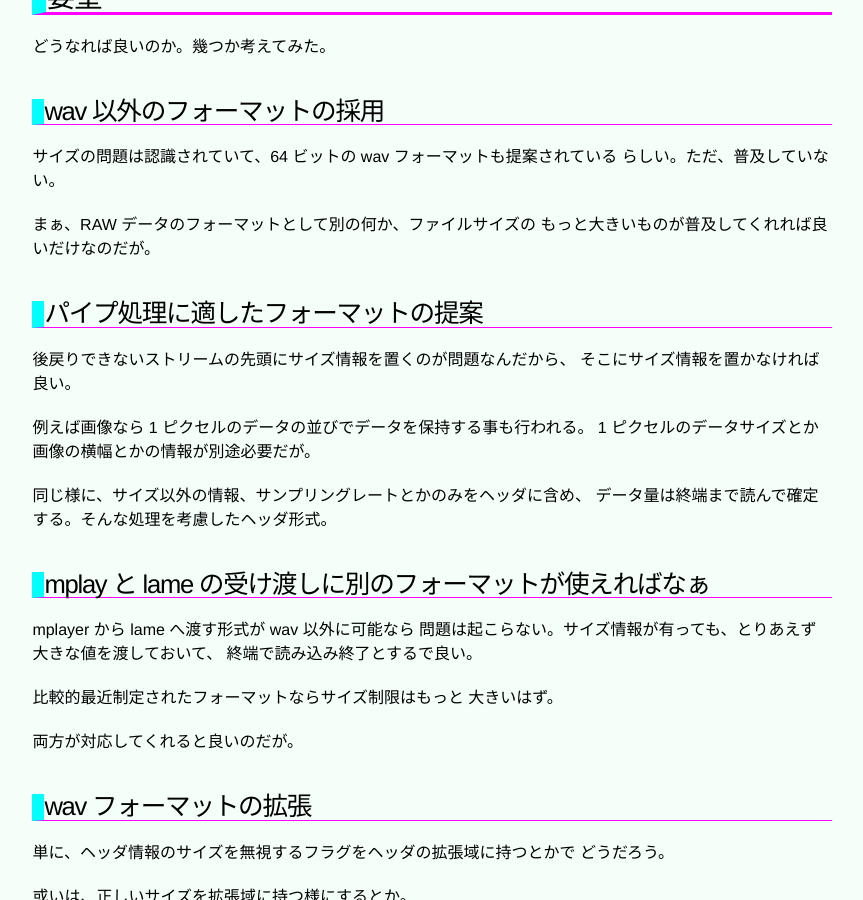
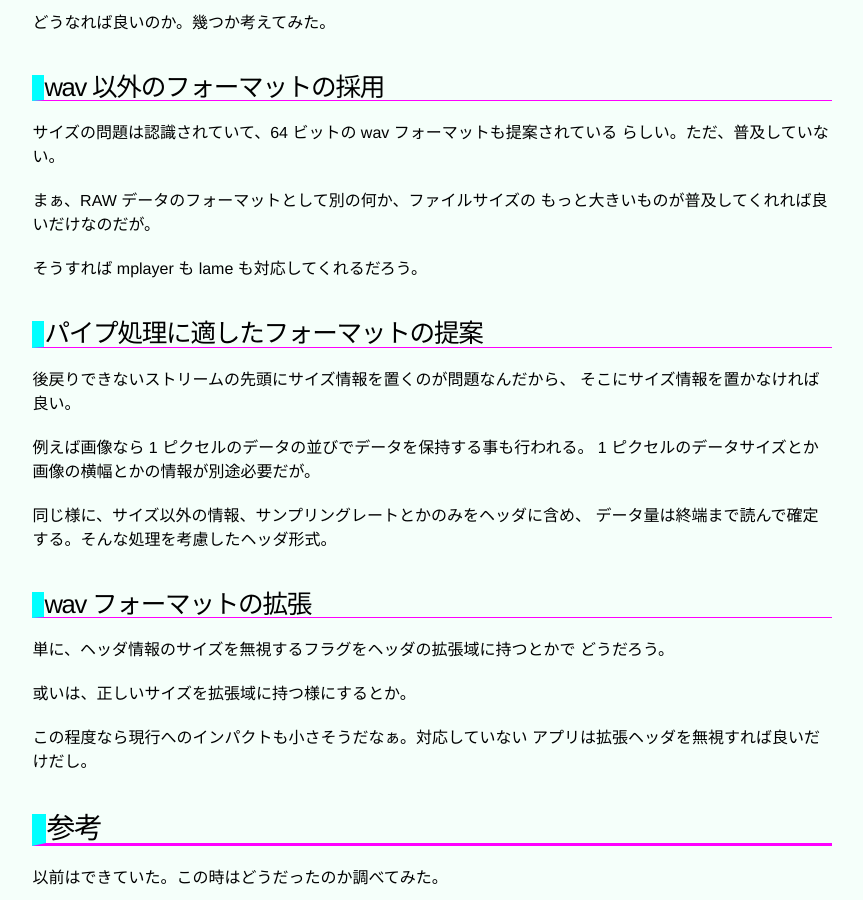
Before and after one commit to tayu/pages, a Jekyll site: the page built from main/_posts/2016-04-12-audio-convert.md, in a window 1280 px wide and 900 px high, scrolled down 3123 px. Shown: the whole window, without its empty margins (192-1055 px from the left). Built offline with Jekyll 4.4.1, drawn with Linux system fonts in a browser that asks for light colours; some of the changed text lies outside the part shown.

Commit message:
2016-04-13

```diff
--- a/main/_posts/2016-04-12-audio-convert.md
+++ b/main/_posts/2016-04-12-audio-convert.md
@@ -144,6 +144,9 @@ $ od -tax1 sample2.wav | head -4
 まぁ、RAW データのフォーマットとして別の何か、ファイルサイズの
 もっと大きいものが普及してくれれば良いだけなのだが。
 
+そうすれば mplayer も lame も対応してくれるだろう。
+
+
 ## パイプ処理に適したフォーマットの提案
 
 後戻りできないストリームの先頭にサイズ情報を置くのが問題なんだから、
@@ -155,17 +158,6 @@ $ od -tax1 sample2.wav | head -4
 同じ様に、サイズ以外の情報、サンプリングレートとかのみをヘッダに含め、
 データ量は終端まで読んで確定する。そんな処理を考慮したヘッダ形式。
 
-
-## mplay と lame の受け渡しに別のフォーマットが使えればなぁ
-
-mplayer から lame へ渡す形式が wav 以外に可能なら
-問題は起こらない。サイズ情報が有っても、とりあえず大きな値を渡しておいて、
-終端で読み込み終了とするで良い。
-
-比較的最近制定されたフォーマットならサイズ制限はもっと
-大きいはず。
-
-両方が対応してくれると良いのだが。
 
 ## wav フォーマットの拡張
 
--- a/main/lang/feed.xml
+++ b/main/lang/feed.xml
@@ -5,8 +5,8 @@
     <description>プログラミング言語の超入門。または自分の学習の足跡として</description>
     <link>./</link>
     <atom:link href="./feed.xml" rel="self" type="application/rss+xml" />
-    <pubDate>Wed, 13 Apr 2016 23:43:30 +0900</pubDate>
-    <lastBuildDate>Wed, 13 Apr 2016 23:43:30 +0900</lastBuildDate>
+    <pubDate>Wed, 13 Apr 2016 23:51:39 +0900</pubDate>
+    <lastBuildDate>Wed, 13 Apr 2016 23:51:39 +0900</lastBuildDate>
     <generator>Jekyll v2.2.0</generator>
 
       <item>
```
